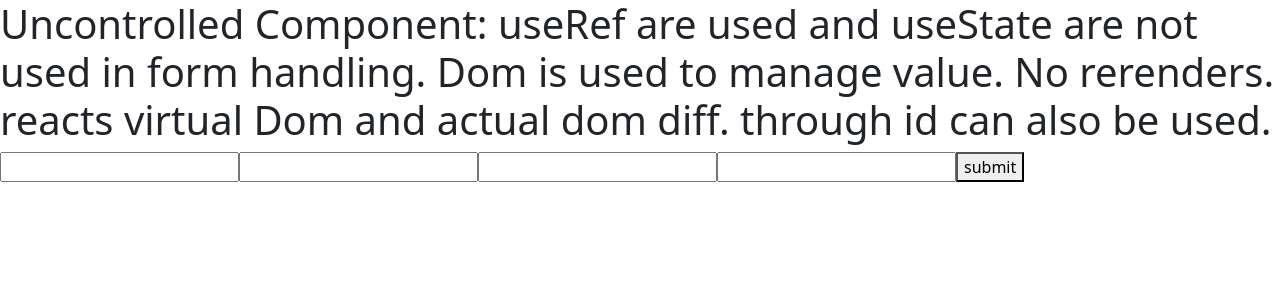
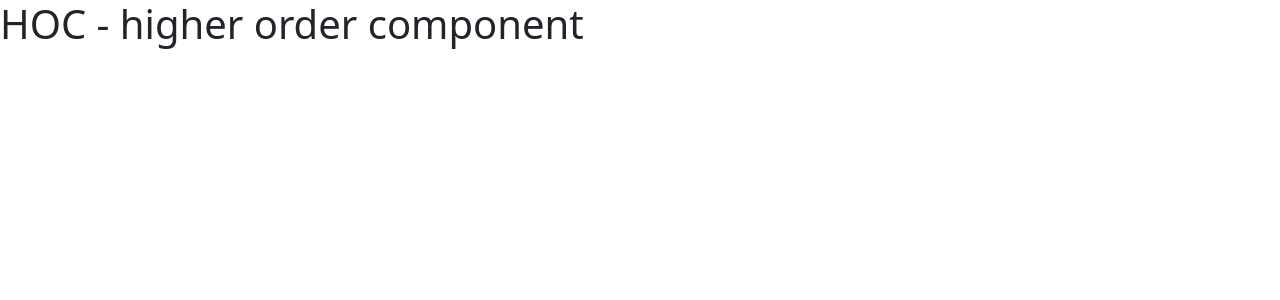
Before and after one commit to TaimoorAli77/code4Education, a React (Create React App) app: page / in a window 1280 px wide. Shown: the top 300 px of the page. Built offline with nearby package versions, Linux system fonts and the light colour scheme.

Commit message:
Higher order component

```diff
--- a/src/App.js
+++ b/src/App.js
@@ -1,31 +1,45 @@
-import React, { useRef } from 'react'
+import React, { useState } from 'react'
 
 const App = () => {
-  const inputRef = useRef(null)
-  const inputRef2 = useRef(null)
-  const inputRef3 = useRef(null)
-  const handleChange = (e) => {
-    e.preventDefault();
-    console.log("The first input Value:", inputRef.current.value)
-    console.log("The Second input value: ", inputRef2.current.value)
-    console.log("3rd val : ", inputRef3.current.value)
-    console.log("4th val : ", document.getElementById("val3").value)
 
+  // Higher Order Component
+  const withCounter = (wrappedComponent) => {
+    return function WithCounter(props) {
+      const [count, setCount] = useState(0);
+      const Increment = () => {
+        setCount(count + 1)
+      }
+      return <wrappedComponent {...props} count={count} increment={Increment} />
+
+    }
   }
+
+
+  // Functional component
+
+  const Counter = ({ count, increment }) => {
+    return (
+      <div>
+        <p>Count: {count}</p>
+        <button onClick={increment}>Increment</button>
+      </div>
+
+    )
+  }
+
+
+  // Wrap counter component with the  withCounter HOC
+
+  const counterWithEnhance =  withCounter(Counter);
+
   return (
     <div>
-      <h1 >Uncontrolled Component: useRef are used and useState are not used in form handling. Dom is used to manage
-        value. No rerenders. reacts virtual Dom and actual dom diff. through id can also be used.</h1>
-      <form onSubmit={handleChange}>
-
-        <input type="text" ref={inputRef} />
-        <input type="text" ref={inputRef2} />
-        <input type="text" ref={inputRef3} />
-        <input type='text'  id='val3'/>
-
-        <button>submit</button>
-      </form>
-
+      <h1>HOC - higher order component </h1>
+      {/* Example 1 */}
+      {/* <h2>Count: {count}</h2> */}
+      {/* <button onClick={()=>setCount(count+1)}>Update Count</button> */}
+      {/* Example 2 */}
+      <counterWithEnhance />
     </div>
   )
 }
```
